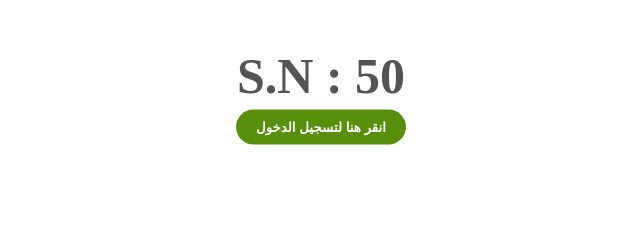
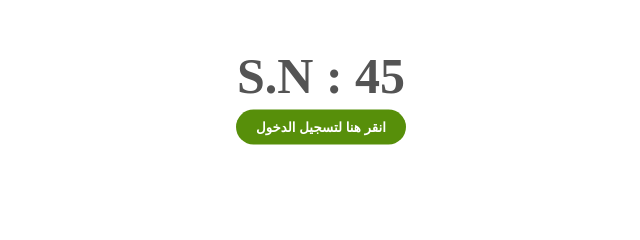
Before and after one commit to ALEmadTransport/account_45, a plain HTML site: page index.html in a window 1280 px wide. Shown: the part 273-513 px from the top of the page, 319-959 px from the left. Drawn offline with Linux system fonts and the light colour scheme.

Commit message:
Update index.html

```diff
--- a/index.html
+++ b/index.html
@@ -49,7 +49,7 @@
 
 <body>
     <img src="background.png" alt="">
-    <span class="sn-label">S.N : 50</span>
+    <span class="sn-label">S.N : 45</span>
     <br>
     <br>
     <br>
```
